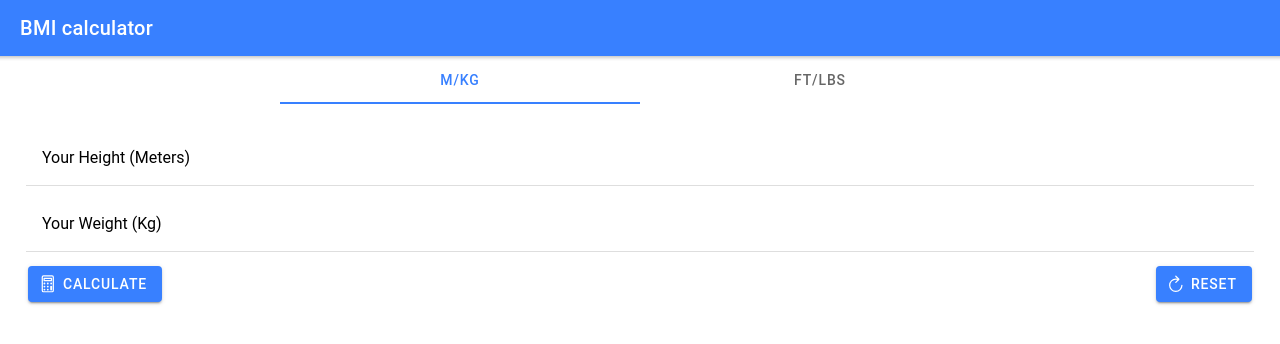
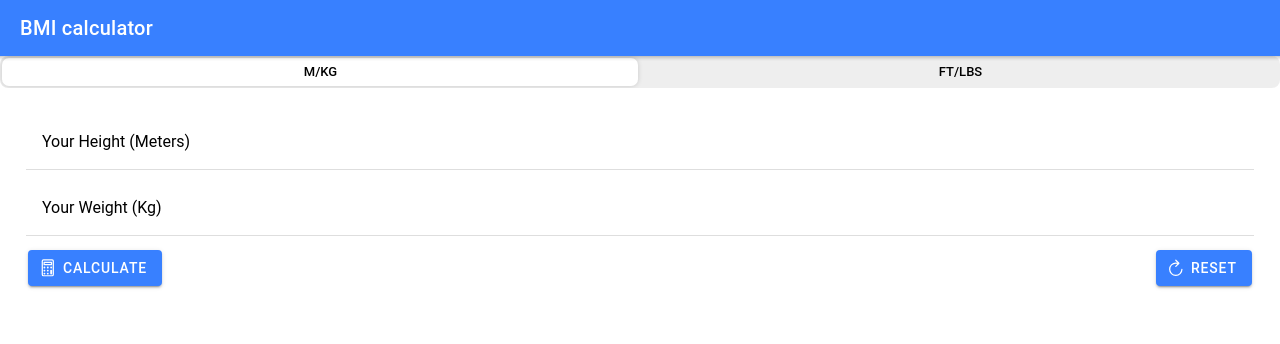
Before and after one commit to aminedammak/ionic-react, a React (Create React App) app: page / in a window 1280 px wide. Shown: the top 344 px of the page. Built offline with nearby package versions, Linux system fonts and the light colour scheme.

Commit message:
Exported for Android, added some styling

```diff
--- a/package.json
+++ b/package.json
@@ -3,6 +3,7 @@
   "version": "0.0.1",
   "private": true,
   "dependencies": {
+    "@capacitor/android": "3.2.3",
     "@capacitor/app": "1.0.3",
     "@capacitor/core": "3.2.3",
     "@capacitor/haptics": "1.0.3",
--- /dev/null
+++ b/src/components/BmiResult.css
@@ -0,0 +1,3 @@
+#result {
+  --background: black;
+}
--- a/src/components/BmiResult.tsx
+++ b/src/components/BmiResult.tsx
@@ -1,11 +1,13 @@
 import React from "react";
 import { IonRow, IonCol, IonCard, IonCardContent } from "@ionic/react";
+
+import "./BmiResult.css";
 
 const BmiResult: React.FC<{ result: number }> = (props) => {
   return (
     <IonRow>
       <IonCol>
-        <IonCard>
+        <IonCard id="result">
           <IonCardContent className="ion-text-center">
             <h2>Your body mass index</h2>
             <h3>{props.result.toFixed(2)}</h3>
--- a/src/components/InputControls.tsx
+++ b/src/components/InputControls.tsx
@@ -9,7 +9,11 @@ const InputControls: React.FC<{
     props.onSelectValue(event.detail.value);
   };
   return (
-    <IonSegment value={props.selectedValue} onIonChange={inputChangeHandler}>
+    <IonSegment
+      mode="ios"
+      value={props.selectedValue}
+      onIonChange={inputChangeHandler}
+    >
       <IonSegmentButton value="mkg">
         <IonLabel>M/KG</IonLabel>
       </IonSegmentButton>
```
Also changed, not shown: capacitor.config.json (+4 -4 lines), 57 other files (tests, documents, lock files or other folders).
